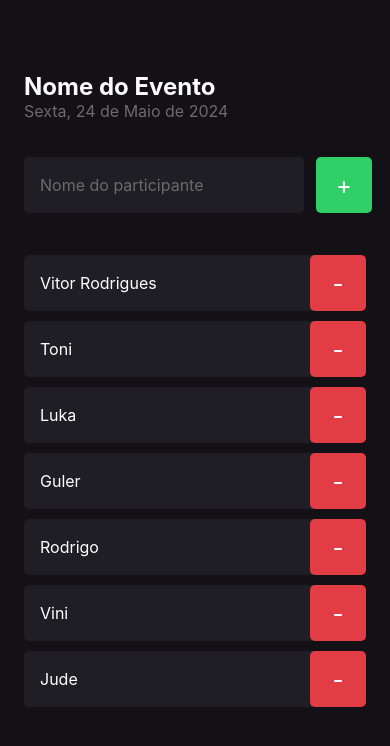
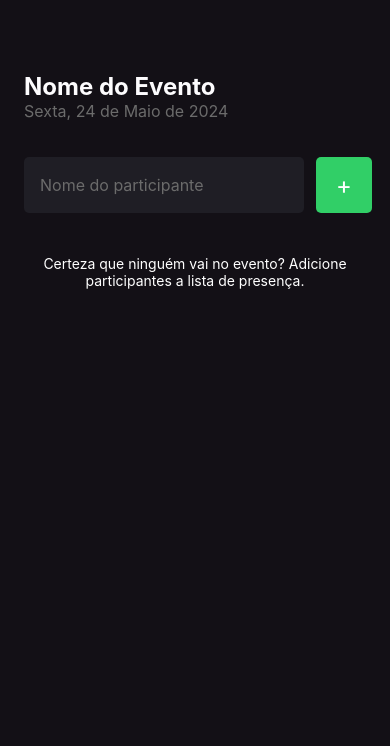
Before and after one commit to rodrigvues/ImHere-ReactNative, a React Native app: screen / in a window 390 px wide. Shown: the top 746 px of the page. Built offline with nearby package versions, Linux system fonts and the light colour scheme.

Commit message:
adding all useState logic to both add and remove participant functions

```diff
--- a/src/screens/Home/index.tsx
+++ b/src/screens/Home/index.tsx
@@ -1,28 +1,33 @@
+import { useState } from "react";
 import { Text, View, TextInput, TouchableOpacity, FlatList, Alert } from 'react-native';
-import { styles } from './styles'
+import { styles } from './styles';
 
 import { Participant } from '../../components/Participant';
 
 export function Home(){
-    const participants = ['Vitor Rodrigues', 'Toni', 'Luka', 'Guler', 'Rodrigo', 'Vini', 'Jude']
+    const [participants, setParticipants] = useState<string[]>([]);
+    const [participantName, setParticipantName] = useState('');
 
     function handleParticipantAdd() {
-        if(participants.includes("Vitor Rodrigues")){
+        if(participants.includes(participantName)){
            return Alert.alert("Participante já existe", "Um participante com mesmo nome já está na lista")
         }
+
+        setParticipants(prevState => [...prevState, 'Ana']);
+        setParticipantName('');
       }
 
     function handleParticipantRemove(name: string){
         Alert.alert("Remover Participante", `Remover ${name}?`,[
             {
                 text: "Sim",
-                onPress: () => Alert.alert("Removido")
+                onPress: () => setParticipants(prevState => prevState.filter(participant => participant !== name))
             },
             {
                 text: "Não",
                 style: 'cancel'
             }
-        ] )
+        ]);
     }
   return (
     <View style={styles.container}>
@@ -38,7 +43,9 @@
         <TextInput
         style={styles.input}
         placeholder='Nome do participante'
-        placeholderTextColor={"#6B6B6B"}
+        placeholderTextColor="#6B6B6B"
+        onChangeText={setParticipantName}
+        value={participantName}
         />
 
         <TouchableOpacity style={styles.button} onPress={handleParticipantAdd}>
```
